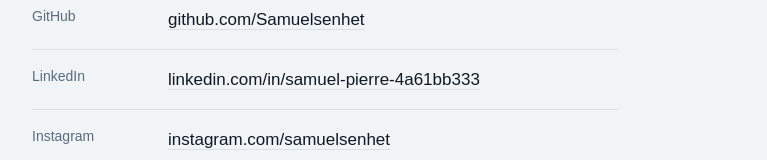
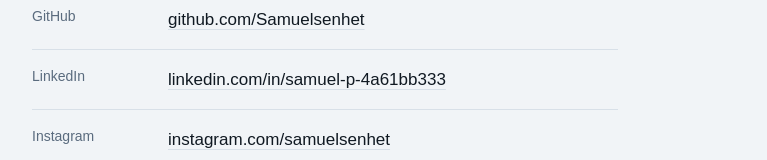
Before and after one commit to Samuelsenhet/Samuelsenhet.github.io, a Next.js app: page /contact in a window 1280 px wide. Shown: the part 397-557 px from the top of the page, without its empty margins (256-1023 px from the left). Built offline with nearby package versions, Linux system fonts and the light colour scheme; a web font is replaced by a local one.

Commit message:
Correct the LinkedIn address
Co-Authored-By: Claude Opus 5.5 <noreply@anthropic.com>

```diff
--- a/content/profile.ts
+++ b/content/profile.ts
@@ -12,7 +12,7 @@ export const profile = {
   email: 'samueel.pierre@hotmail.com' as string | null,
   github: 'https://github.com/Samuelsenhet',
   /** Set to null to take the row off the contact page again. */
-  linkedin: 'https://www.linkedin.com/in/samuel-pierre-4a61bb333' as string | null,
+  linkedin: 'https://www.linkedin.com/in/samuel-p-4a61bb333' as string | null,
   /** Set to null to take the row off the contact page again. */
   instagram: 'https://www.instagram.com/samuelsenhet/' as string | null,
   /**
```
